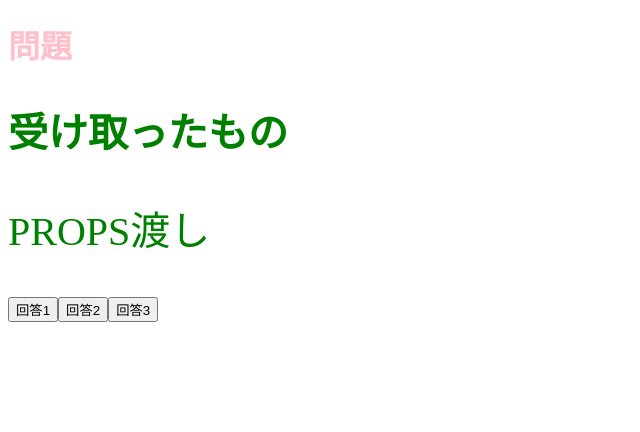
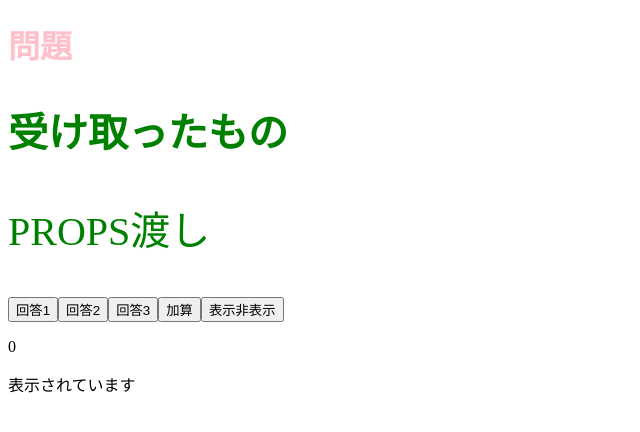
Before and after one commit to tatsuki-iketsu/practice_exam_react, a React (Create React App) app: page / in a window 1280 px wide. Shown: the top 432 px of the page, without its empty margins (0-640 px from the left). Built offline with nearby package versions, Linux system fonts and the light colour scheme.

Commit message:
usestateサンプル

```diff
--- a/src/App.jsx
+++ b/src/App.jsx
@@ -1,18 +1,15 @@
-import React from "react"
+import React,{useState} from "react"
 import ColorfulMessage from "./components/ColorfulMessage"
 import PropsMessage from "./components/ColorfulMessage copy";
 const App =() =>{
+    const [num,setNum] = useState(0);
+    const [textShowFlug,setTextShowFlag] = useState(true);
+
     const onClickButten1 = ()=> alert('正解です');
     const onClickButten2 = ()=> alert('残念！不正解です');
     const onClickButten3 = ()=> alert('残念！不正解です');
-    // const contentstyle = {
-    //     color :'green' ,
-    //     fontSize : '40px'
-    // };
-    // const contentRedStyel = {
-    //     color :'green' ,
-    //     fontSize : '40px'
-    // }
+    const onClickCountUp = ()=> setNum(num + 10) ;
+    const onClickshowFlugCjange = ()=> setTextShowFlag(!textShowFlug) ;
     return (
         <>
                 <h1 style={{color:'pink' }}>問題</h1>
@@ -21,6 +18,10 @@ const App =() =>{
                 <button onClick={onClickButten1}>回答1</button>
                 <button onClick={onClickButten2}>回答2</button>
                 <button onClick={onClickButten3}>回答3</button>
+                <button onClick={onClickCountUp}>加算</button>
+                <button onClick={onClickshowFlugCjange}>表示非表示</button>
+                <p>{num}</p>
+                {textShowFlug && <p>表示されています</p>}
                </>
         );
 };
```
